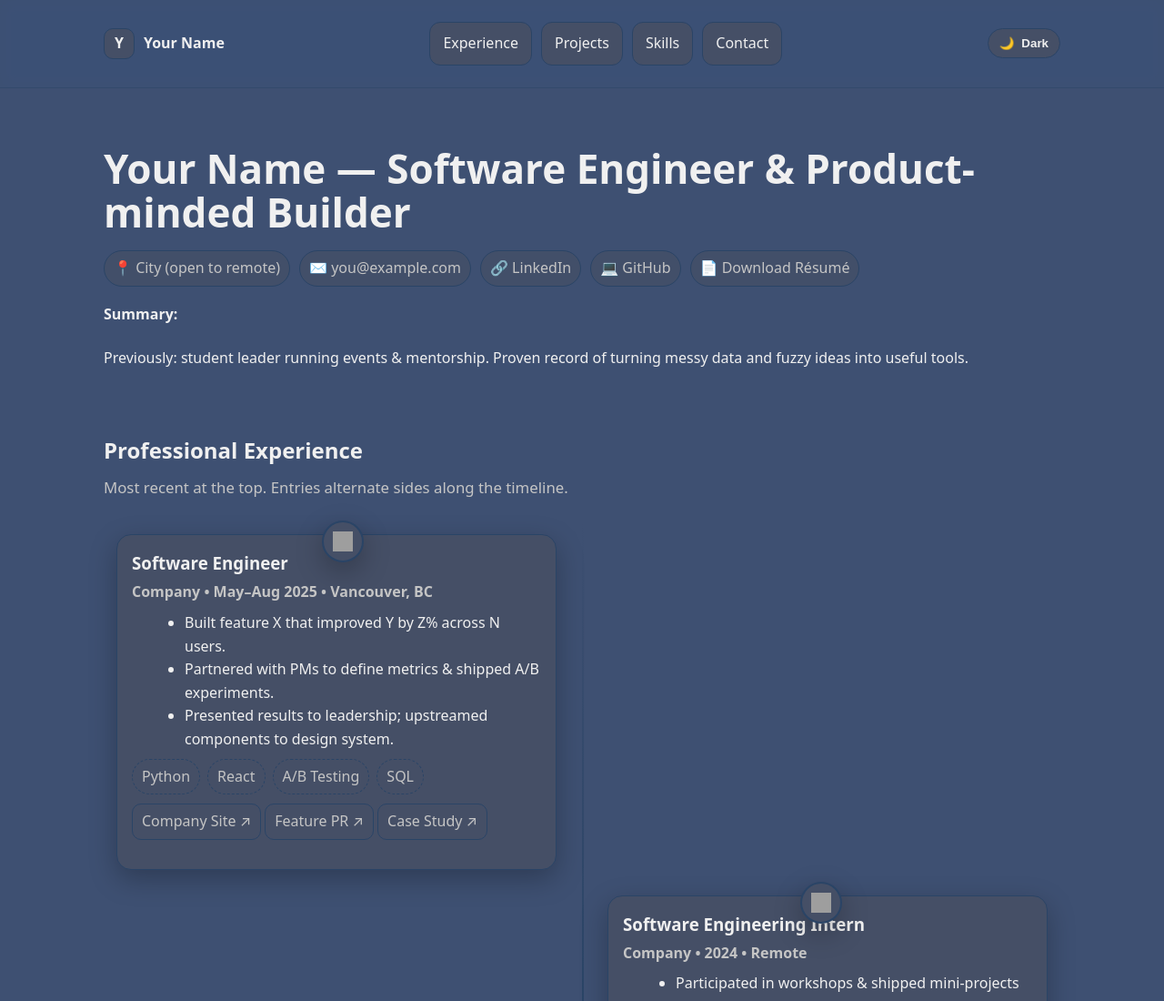
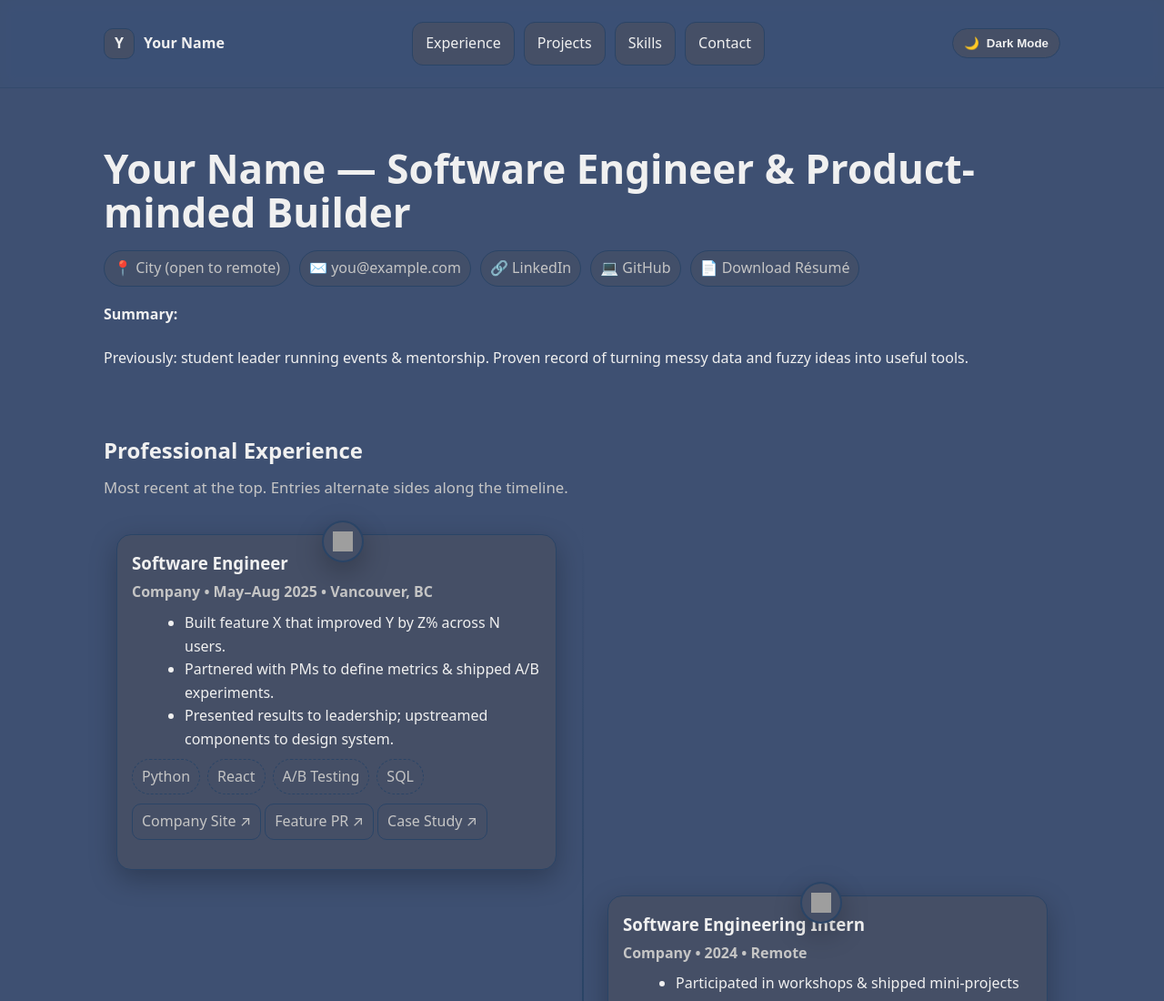
Before and after one commit to MarieG44/marieg, a plain HTML site: page index.html in a window 1280 px wide. Shown: the top 1100 px of the page at 91% size. Drawn offline with Linux system fonts and the light colour scheme; grey boxes are pictures that could not be loaded.

Commit message:
Update index.html

```diff
--- a/index.html
+++ b/index.html
@@ -141,7 +141,7 @@
 
         <div class="nav-right">
           <button id="themeToggle" type="button" class="toggle" aria-pressed="false" title="Toggle theme">
-            <span id="themeIcon">🌙</span><span id="themeLabel">Dark</span>
+            <span id="themeIcon">🌙</span><span id="themeLabel">Dark </span>
           </button>
         </div>
       </nav>
@@ -354,8 +354,8 @@
     const label = document.getElementById('themeLabel');
 
     function applyTheme(mode){
-      if(mode==='light'){ root.classList.add('light'); icon.textContent='☀️'; label.textContent='Light'; toggleBtn.setAttribute('aria-pressed','true'); }
-      else{ root.classList.remove('light'); icon.textContent='🌙'; label.textContent='Dark'; toggleBtn.setAttribute('aria-pressed','false'); }
+      if(mode==='light'){ root.classList.add('light'); icon.textContent='☀️'; label.textContent='Light Mode'; toggleBtn.setAttribute('aria-pressed','true'); }
+      else{ root.classList.remove('light'); icon.textContent='🌙'; label.textContent='Dark Mode'; toggleBtn.setAttribute('aria-pressed','false'); }
       localStorage.setItem('theme', mode);
     }
     // initial
```
